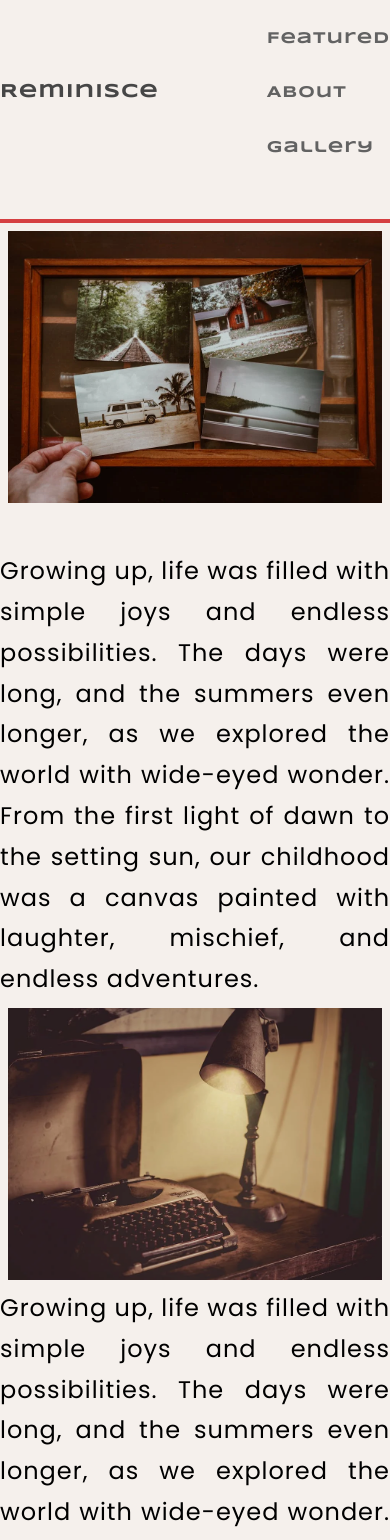
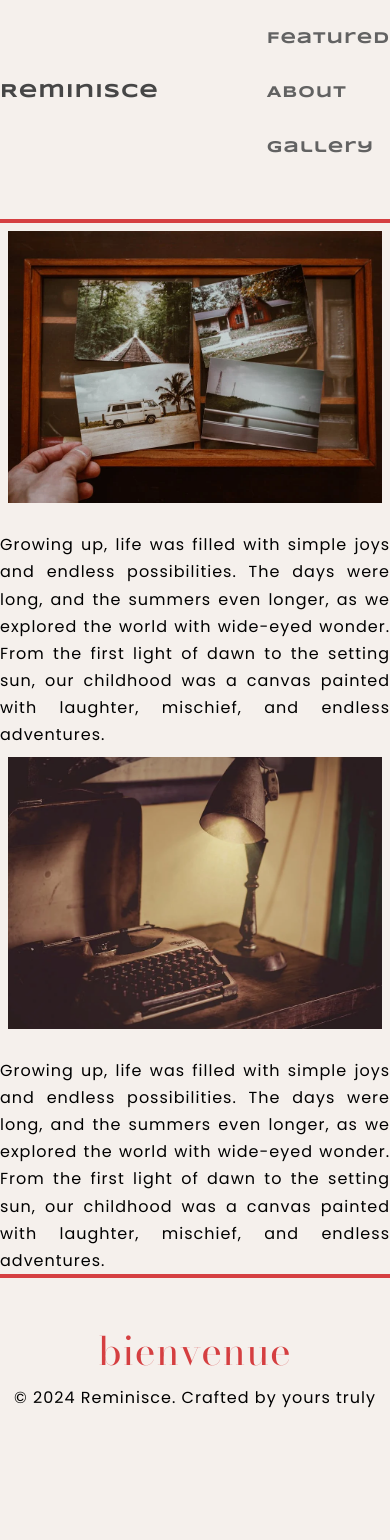
Before and after one commit to naymurrahmanshahed/reminisce, a React (Vite) app: page /about in a window 390 px wide. Shown: the top 1540 px of the page. After the commit the page ends 1412 px from the top, so only its background shows below. Built offline with nearby package versions, Linux system fonts and the light colour scheme; a web font is replaced by a local one.

Commit message:
about fixed

```diff
--- a/src/components/About.jsx
+++ b/src/components/About.jsx
@@ -25,8 +25,8 @@ const About = () => {
       className="min-h-screen container mx-auto py-10 flex items-center justify-center"
     >
       <div className="about flex flex-col ">
-        <div className="about-container-top flex gap-10 justify-between  border-t-4 border-b-0 md:border-b-4 md:border-b-primary  border-t-primary">
-          <div className="image-container-left w-[100%] xl:w-[30%] h-[18rem] 2xl:h-[24rem] p-2">
+        <div className="about-container-top flex gap-5 lg:gap-10 justify-between  border-t-4 border-b-0 lg:border-b-4 lg:border-b-primary  border-t-primary">
+          <div className="image-container-left w-[100%] lg:w-[40%] xl:w-[30%] h-[18rem] 2xl:h-[24rem] p-2">
             <img
               src="../../images/about-1.webp"
               className="w-full h-full object-cover"
@@ -37,7 +37,7 @@ const About = () => {
               ref={aboutLeftShutterRef}
             ></span>
           </div>
-          <p className="about-content-left relative w-[66%] text-[1.5rem] text-justify">
+          <p className="about-content-left relative w-[100%] xl:w-[66%] text-[1rem] xl:text-[1.5rem] text-justify">
             Growing up, life was filled with simple joys and endless
             possibilities. The days were long, and the summers even longer, as
             we explored the world with wide-eyed wonder. From the first light of
@@ -49,8 +49,8 @@ const About = () => {
             ></span>
           </p>
         </div>
-        <div className="about-container-bottom flex justify-between border-b-4 border-b-primary ">
-          <p className="about-content-right relative w-[66%] text-[1.5rem] text-justify">
+        <div className="about-container-bottom flex gap-5 lg:gap-10 justify-between border-b-4  border-b-primary ">
+          <p className="about-content-right relative w-[100%] xl:w-[66%] text-[1rem] xl:text-[1.5rem]  text-justify">
             Growing up, life was filled with simple joys and endless
             possibilities. The days were long, and the summers even longer, as
             we explored the world with wide-eyed wonder. From the first light of
@@ -61,7 +61,7 @@ const About = () => {
               className="about-content-right-shutter"
             ></span>
           </p>
-          <div className="image-container-right w-[100%] xl:w-[30%]  h-[18rem] 2xl:h-[24rem] p-2">
+          <div className="image-container-right w-[100%] lg:w-[40%] xl:w-[30%]  h-[18rem] 2xl:h-[24rem] p-2">
             <img
               src="../../images/about-2.webp"
               className="w-full h-full object-cover"
```
